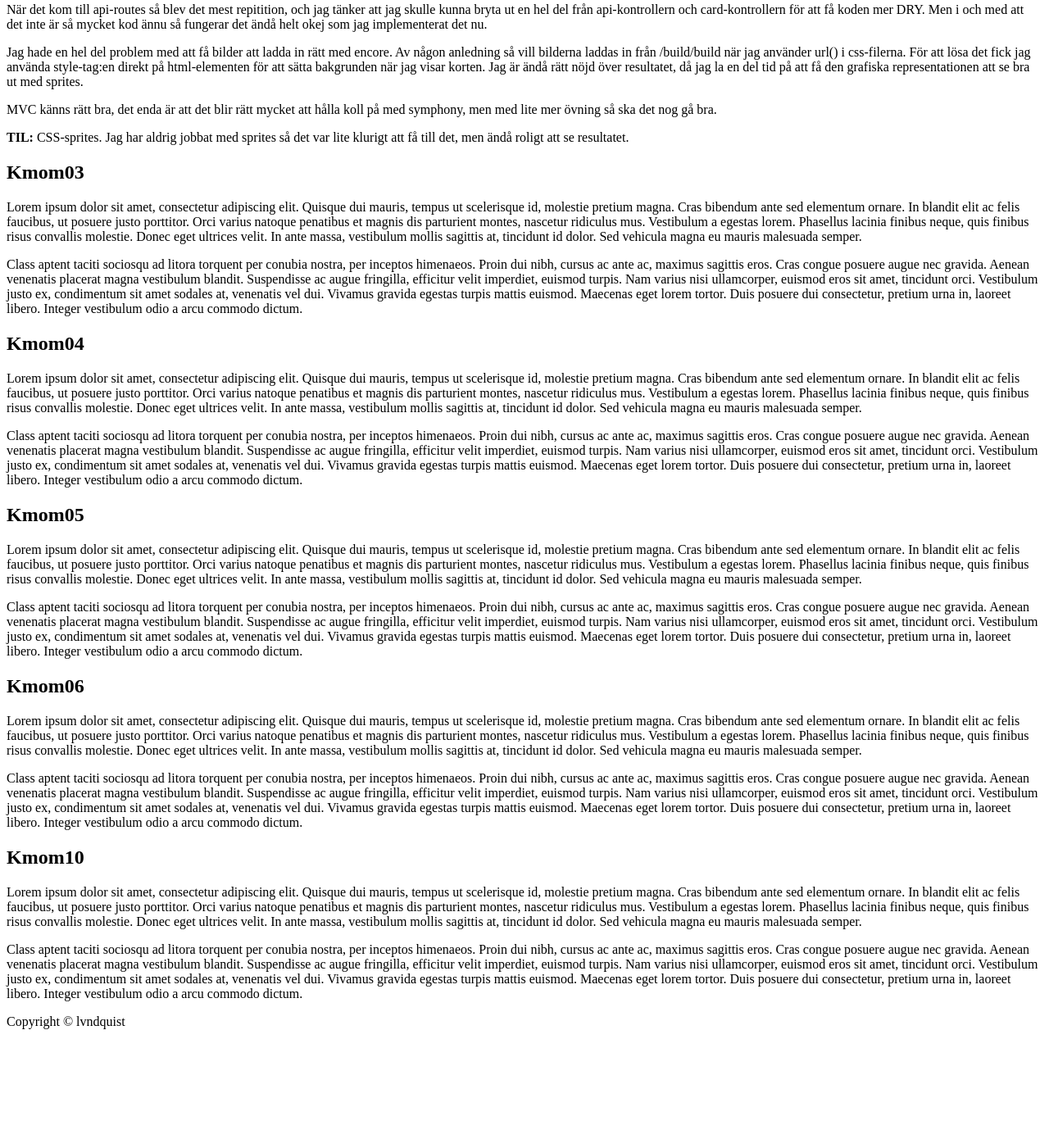
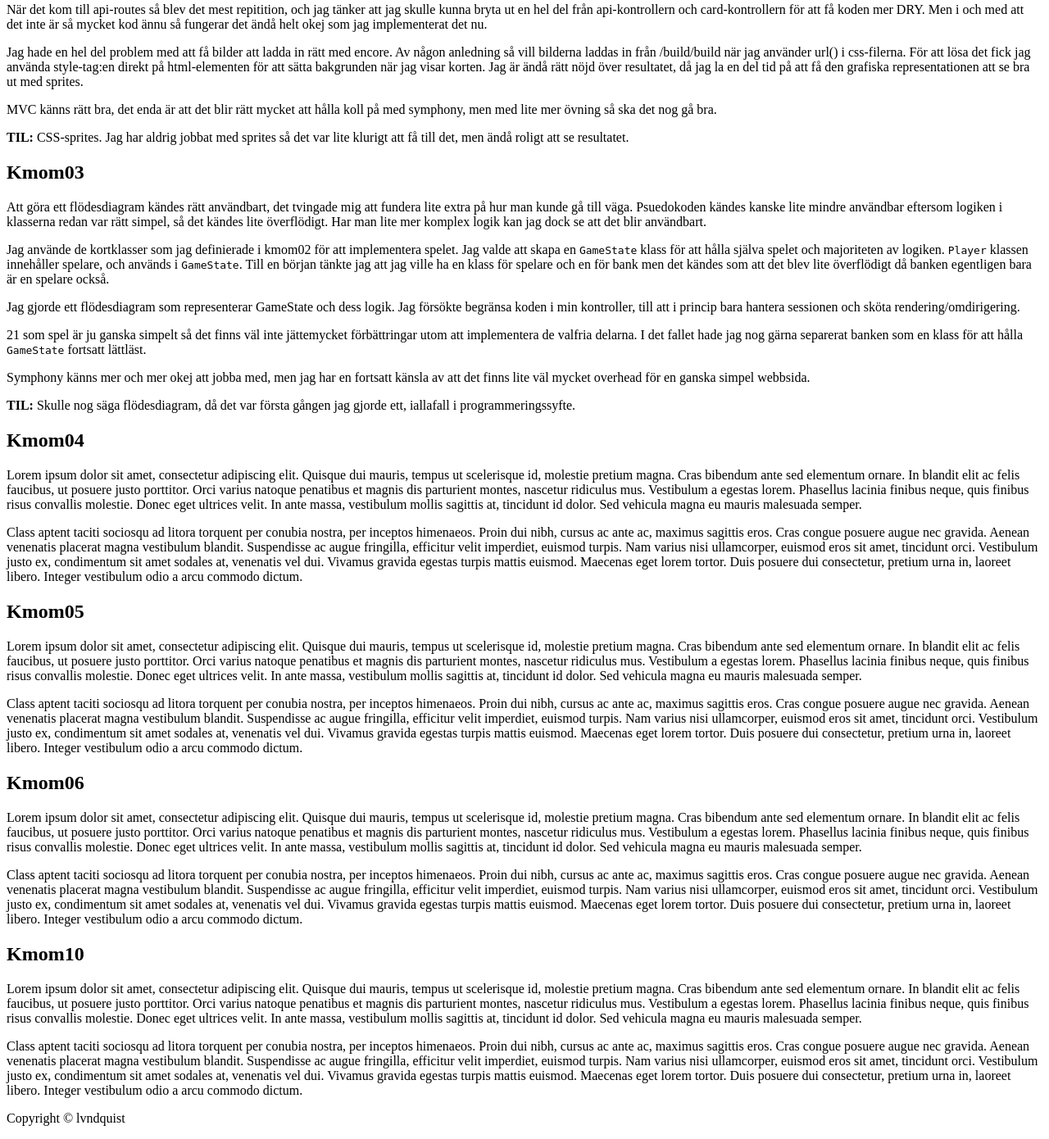
Before and after one commit to lvndquist/mvc, a Symfony app: template templates/report/report.html.twig in a window 1280 px wide. Shown: the part 955-2345 px from the top of the page at 82% size. Before the commit the page ends 2211 px from the top, so only its background shows below. Run offline with Twig, Linux system fonts and the light colour scheme; the template is opened without the code that fills it, so the values that code supplies are empty; some libraries are stand-ins or nearby versions.

Commit message:
final kmom03

```diff
--- a/src/Controller/Game/GameController.php
+++ b/src/Controller/Game/GameController.php
@@ -36,6 +36,9 @@ class GameController extends AbstractController
     {
         /** @var GameState $gameState */
         $gameState = $session->get("gameState");
+        if (!$gameState) {
+            return $this->redirectToRoute('init');
+        }
         $drawCounter = $gameState->getDrawCounter();
         $gameIsOver = $gameState->gameIsOver();
         $winner = $gameState->getWinner();
--- a/templates/report/report.html.twig
+++ b/templates/report/report.html.twig
@@ -48,9 +48,12 @@
 
             <section id = "kmom03">
                 <h2>Kmom03</h2>
-                <p>Lorem ipsum dolor sit amet, consectetur adipiscing elit. Quisque dui mauris, tempus ut scelerisque id, molestie pretium magna. Cras bibendum ante sed elementum ornare. In blandit elit ac felis faucibus, ut posuere justo porttitor. Orci varius natoque penatibus et magnis dis parturient montes, nascetur ridiculus mus. Vestibulum a egestas lorem. Phasellus lacinia finibus neque, quis finibus risus convallis molestie. Donec eget ultrices velit. In ante massa, vestibulum mollis sagittis at, tincidunt id dolor. Sed vehicula magna eu mauris malesuada semper.</p>
-                <p>Class aptent taciti sociosqu ad litora torquent per conubia nostra, per inceptos himenaeos. Proin dui nibh, cursus ac ante ac, maximus sagittis eros. Cras congue posuere augue nec gravida. Aenean venenatis placerat magna vestibulum blandit. Suspendisse ac augue fringilla, efficitur velit imperdiet, euismod turpis. Nam varius nisi ullamcorper, euismod eros sit amet, tincidunt orci. Vestibulum justo ex, condimentum sit amet sodales at, venenatis vel dui. Vivamus gravida egestas turpis mattis euismod. Maecenas eget lorem tortor. Duis posuere dui consectetur, pretium urna in, laoreet libero. Integer vestibulum odio a arcu commodo dictum.</p>
-
+                <p>Att göra ett flödesdiagram kändes rätt användbart, det tvingade mig att fundera lite extra på hur man kunde gå till väga. Psuedokoden kändes kanske lite mindre användbar eftersom logiken i klasserna redan var rätt simpel, så det kändes lite överflödigt. Har man lite mer komplex logik kan jag dock se att det blir användbart.</p>
+                <p>Jag använde de kortklasser som jag definierade i kmom02 för att implementera spelet. Jag valde att skapa en <code>GameState</code> klass för att hålla själva spelet och majoriteten av logiken. <code>Player</code> klassen innehåller spelare, och används i <code>GameState</code>. Till en början tänkte jag att jag ville ha en klass för spelare och en för bank men det kändes som att det blev lite överflödigt då banken egentligen bara är en spelare också.</p>
+                <p>Jag gjorde ett flödesdiagram som representerar GameState och dess logik. Jag försökte begränsa koden i min kontroller, till att i princip bara hantera sessionen och sköta rendering/omdirigering.</p>
+                <p>21 som spel är ju ganska simpelt så det finns väl inte jättemycket förbättringar utom att implementera de valfria delarna. I det fallet hade jag nog gärna separerat banken som en klass för att hålla <code>GameState</code> fortsatt lättläst.</p>
+                <p>Symphony känns mer och mer okej att jobba med, men jag har en fortsatt känsla av att det finns lite väl mycket overhead för en ganska simpel webbsida.</p>
+                <p><b>TIL: </b>Skulle nog säga flödesdiagram, då det var första gången jag gjorde ett, iallafall i programmeringssyfte.</p>
             </section>
 
             <section id = "kmom04">
```
Also changed, not shown: 2 other files.
